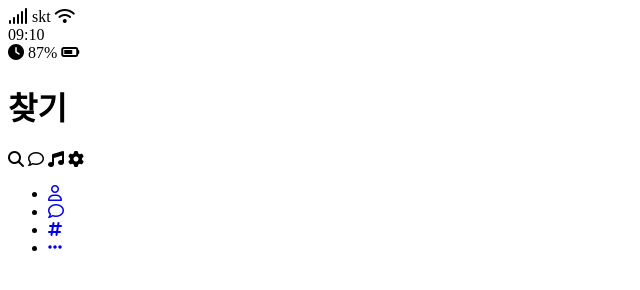
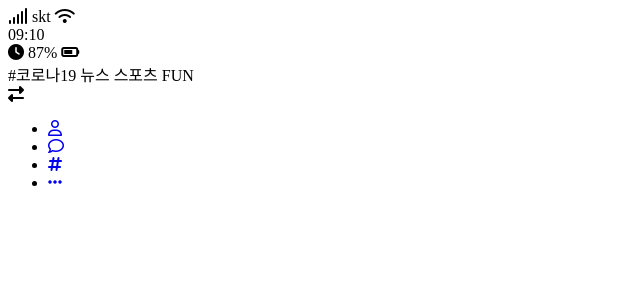
Before and after one commit to hshine1226/kakao-clone, a plain HTML site: page find.html in a window 1280 px wide. Shown: the whole page, without its empty margins (0-640 px from the left). Drawn offline with Linux system fonts and the light colour scheme.

```diff
--- a/find.html
+++ b/find.html
@@ -26,22 +26,14 @@
       </div>
     </div>
     <header class="header">
-      <div class="header__header-column">
-        <h1 class="header__title">찾기</h1>
+      <div class="header__column">
+        <span class="header__item">#코로나19</span>
+        <span class="header__item">뉴스</span>
+        <span class="header__item">스포츠</span>
+        <span class="header__item">FUN</span>
       </div>
-      <div class="header__header-column">
-        <span class="header__icon">
-          <i class="fas fa-search"></i>
-        </span>
-        <span class="header__icon">
-          <i class="far fa-comment"></i>
-        </span>
-        <span class="header__icon">
-          <i class="fas fa-music"></i>
-        </span>
-        <span class="header__icon">
-          <i class="fas fa-cog"></i>
-        </span>
+      <div class="header__column">
+        <i class="fas fa-exchange-alt"></i>
       </div>
     </header>
     <nav class="nav">
```
Also changed, not shown: friends.html (+1 -1 lines), index.html (+16 -0 lines), more.html (+1 -1 lines), 1 other file.
